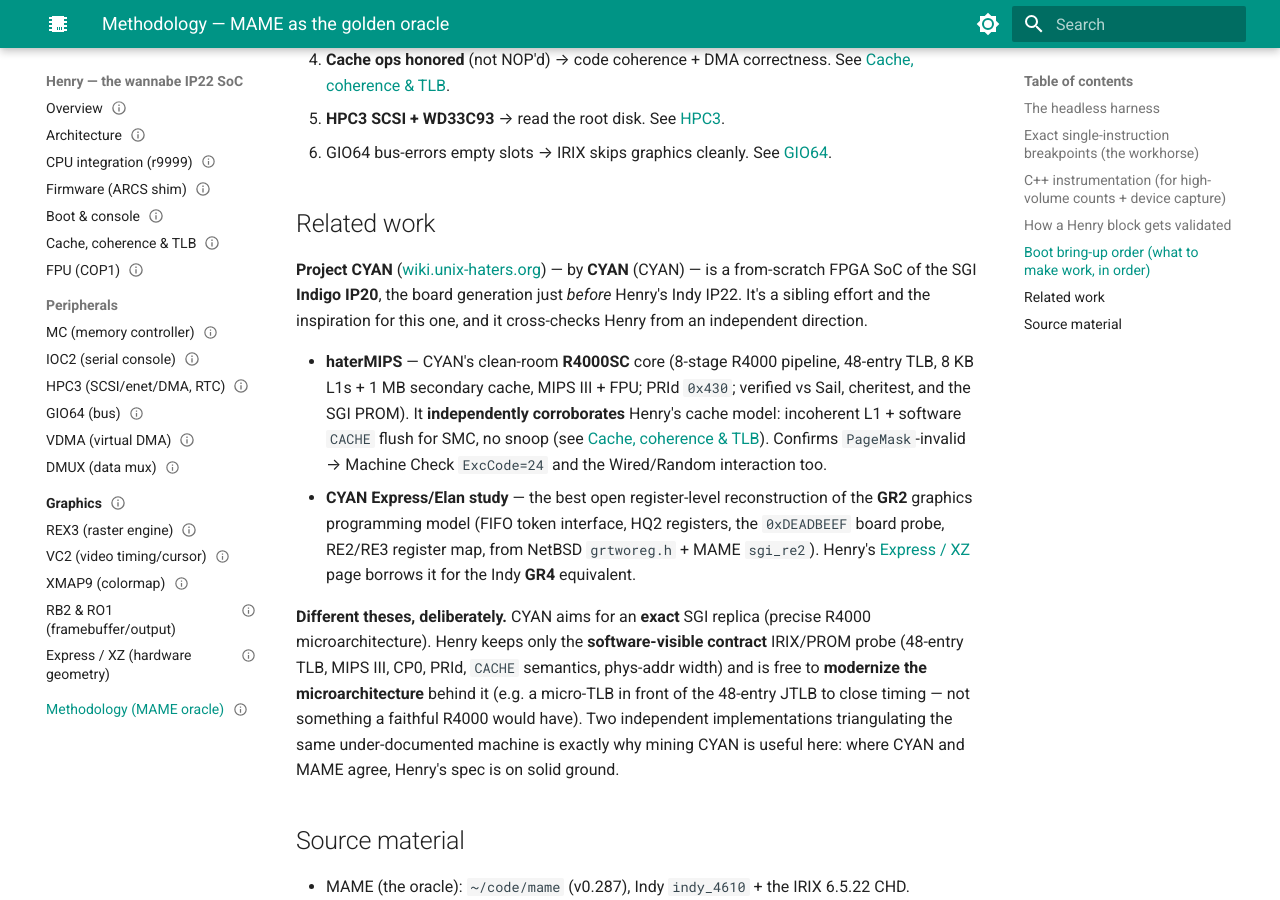
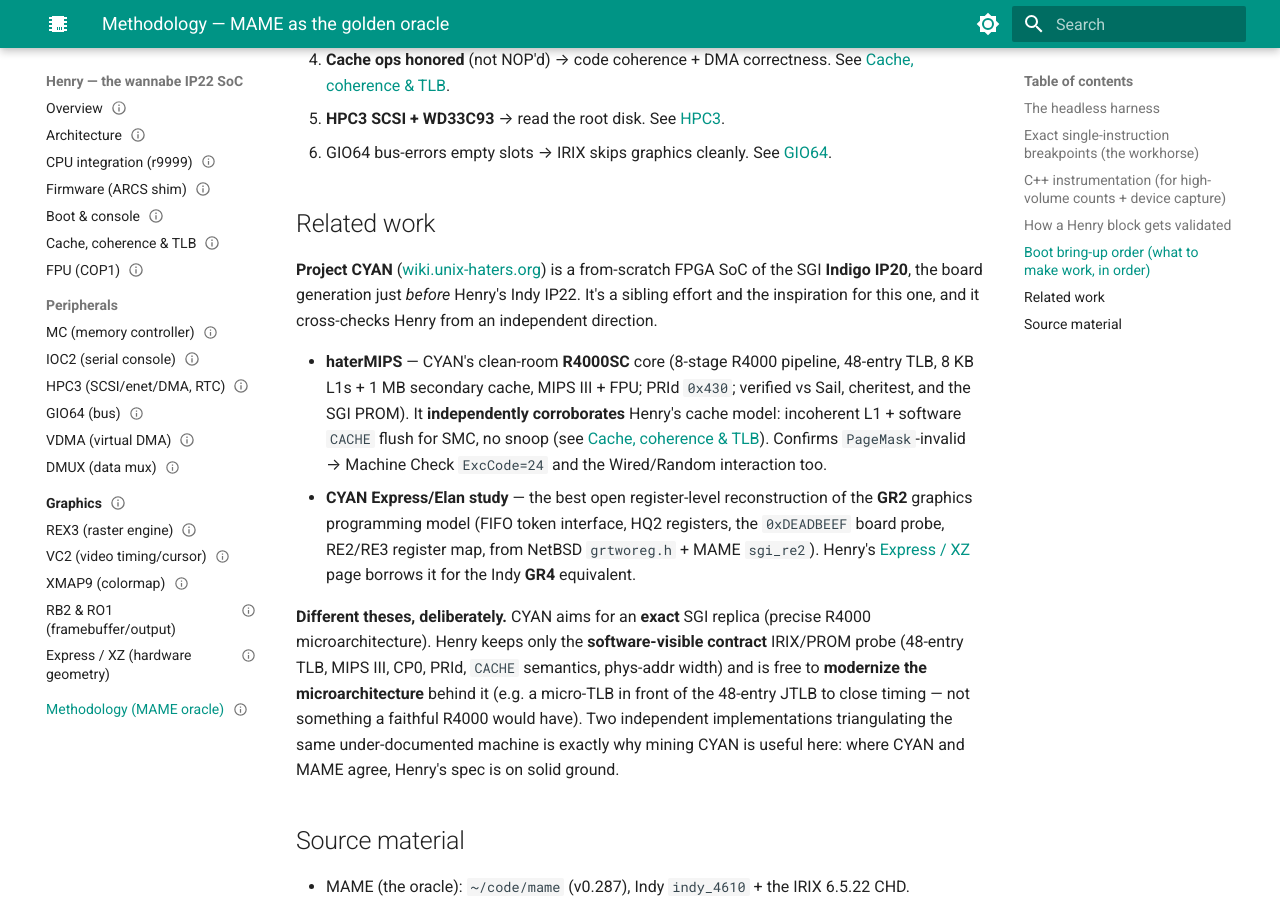
Before and after one commit to dsheffie/henry-the-wannabe-ip22-soc, an MkDocs documentation site: the page built from docs/methodology.md, in a window 1280 px wide and 900 px high, scrolled down 2233 px. Built offline with MkDocs 1.6.1 and Material for MkDocs 9.7.7, drawn with Linux system fonts in a browser that asks for light colours.

Commit message:
docs: anonymize the IP20 CYAN/haterMIPS references
Remove the personal handle from the related-work/corroboration notes;
keep the public Project CYAN reference (and its wiki link) and the
haterMIPS core, attributed to the project.

Co-Authored-By: Claude Opus 4.8 (1M context) <noreply@anthropic.com>

```diff
--- a/docs/methodology.md
+++ b/docs/methodology.md
@@ -83,8 +83,8 @@ ambiguity), so the C++ SCC hook is the reliable headless serial sink. Getting se
 
 ## Related work
 
-**Project CYAN** ([wiki.unix-haters.org](https://wiki.unix-haters.org/doku.php?id=sgimips:cyan)) — by
-**CYAN** (CYAN) — is a from-scratch FPGA SoC of the SGI **Indigo IP20**, the board generation just
+**Project CYAN** ([wiki.unix-haters.org](https://wiki.unix-haters.org/doku.php?id=sgimips:cyan))
+is a from-scratch FPGA SoC of the SGI **Indigo IP20**, the board generation just
 *before* Henry's Indy IP22. It's a sibling effort and the inspiration for this one, and it cross-checks
 Henry from an independent direction.
 
```
Also changed, not shown: docs/coherence-cache-tlb.md (+1 -1 lines), docs/graphics/express-xz.md (+1 -1 lines).
